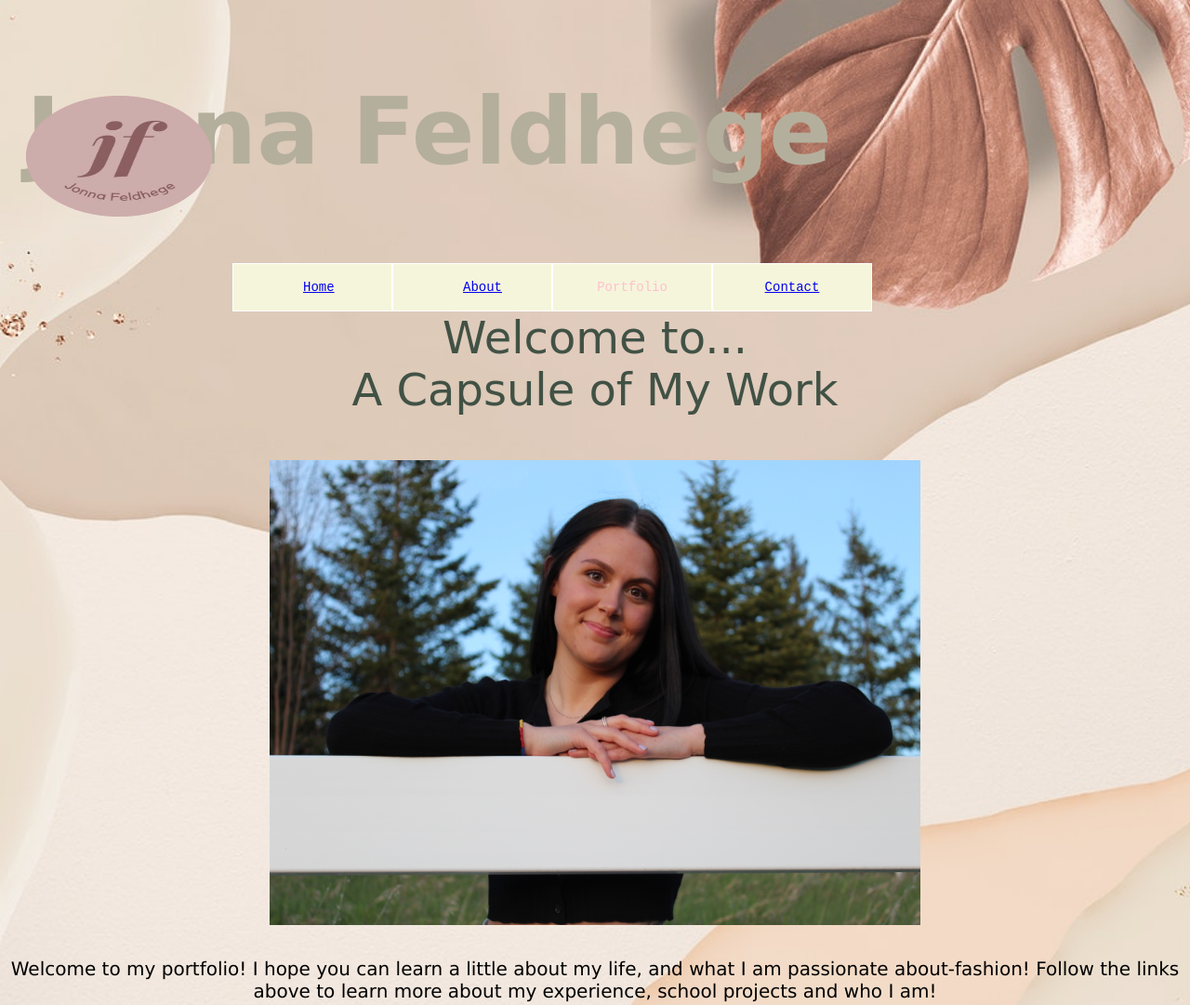
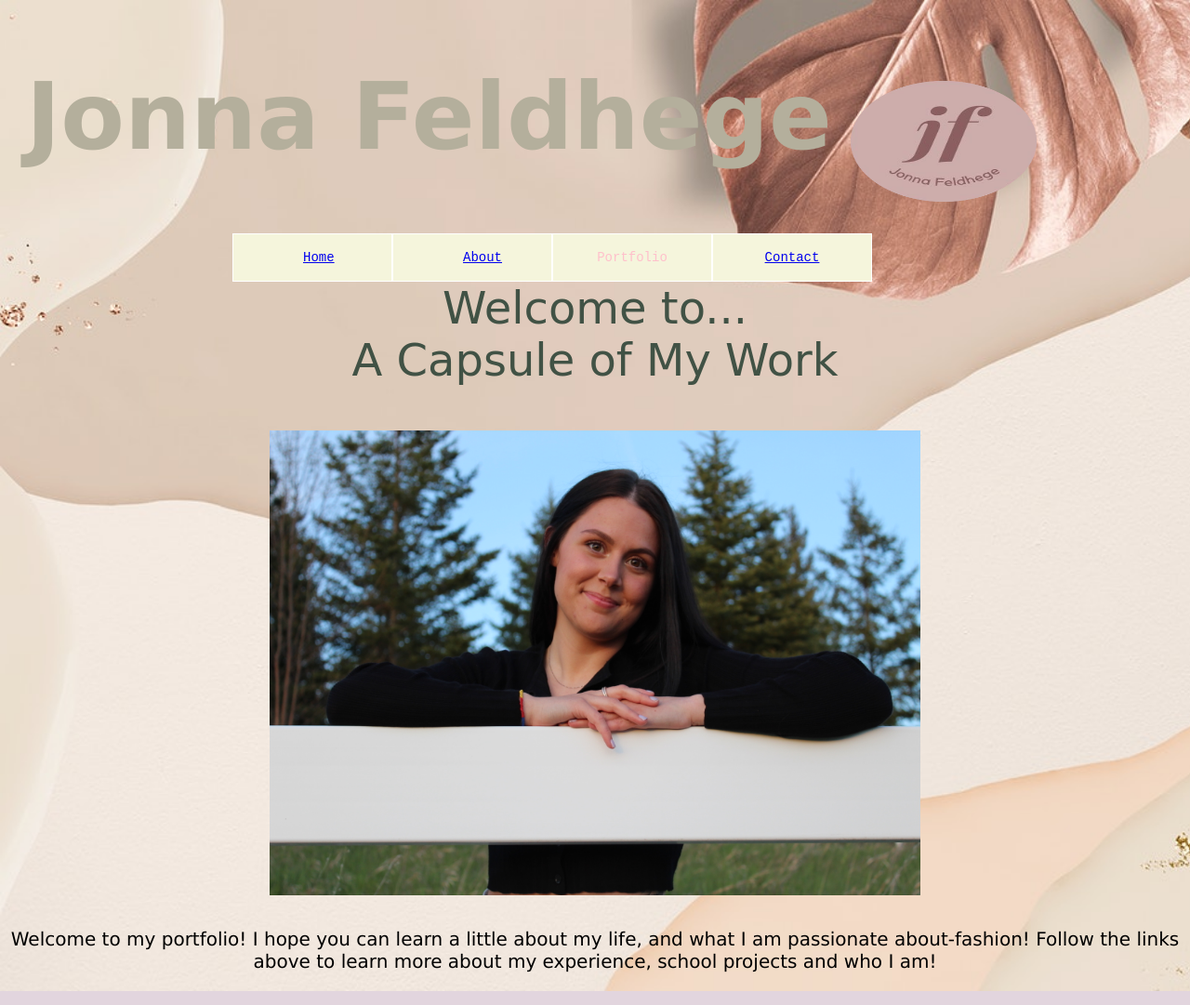
Before and after one commit to jonnafeldhege/COMM-260, a plain HTML site: page commportfolio1/comm260porfolio.html in a window 1280 px wide. Shown: the top 1081 px of the page at 93% size. Drawn offline with Linux system fonts and the light colour scheme.

Commit message:
Update comm260porfolio.html

```diff
--- a/commportfolio1/comm260porfolio.html
+++ b/commportfolio1/comm260porfolio.html
@@ -8,12 +8,11 @@
 
     </head>
   <body id="body-main">
-        <header>
-  <section class="header-content">
-    <img class="left-logo" src="img/Jonna Feldhege.png" alt="JF logo">
-    <h1>Jonna Feldhege</h1>
-  </section>
-</header>
+     <header>
+            <h1>Jonna Feldhege
+                <img class="left-logo" src="img/Jonna Feldhege.png" alt="JF logo">
+            </h1>
+        </header>
           <div class="nav">
       <ul>
             <li><a id="home" href ="comm260porfolio.html">Home</a></li>
```
